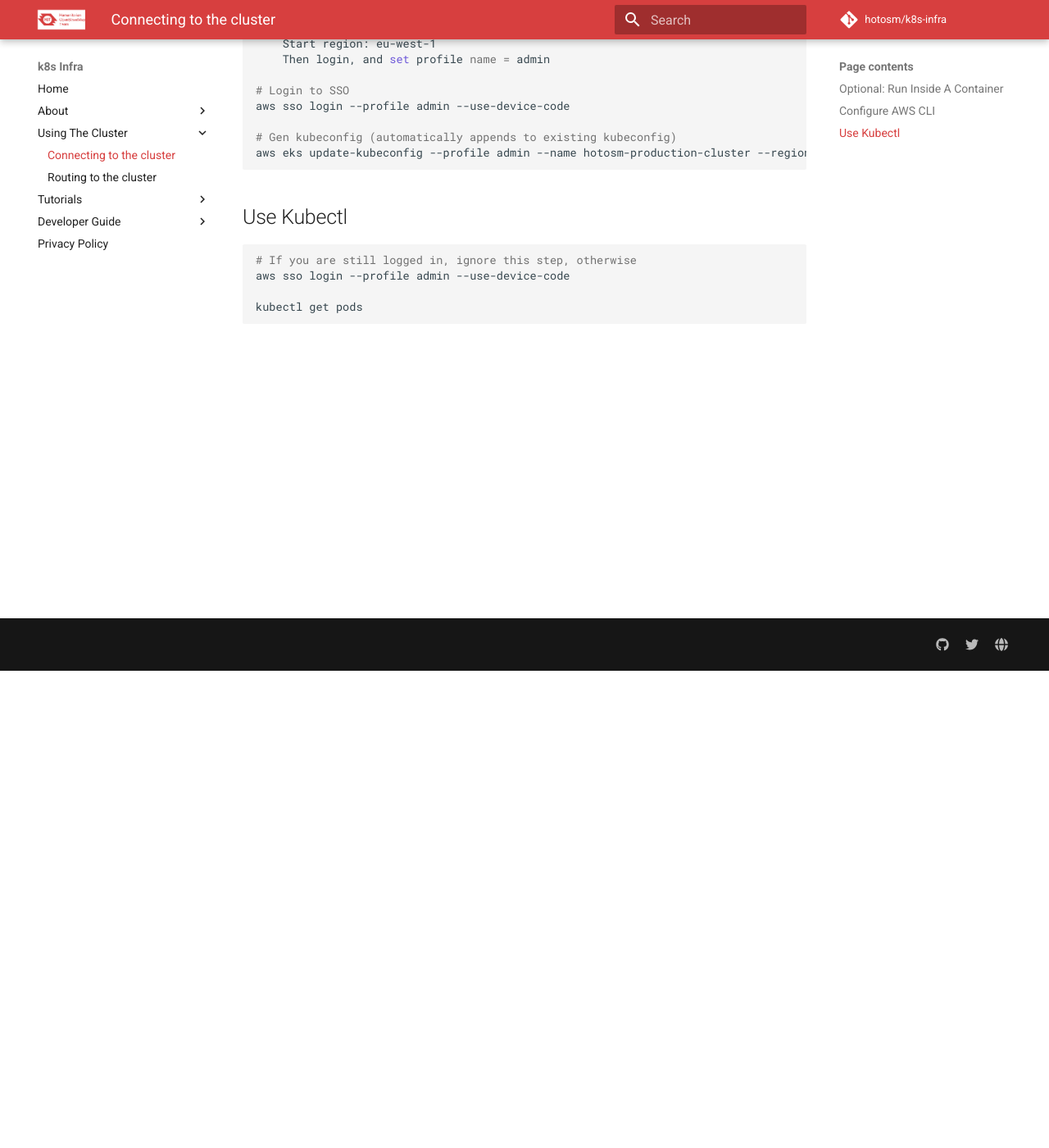
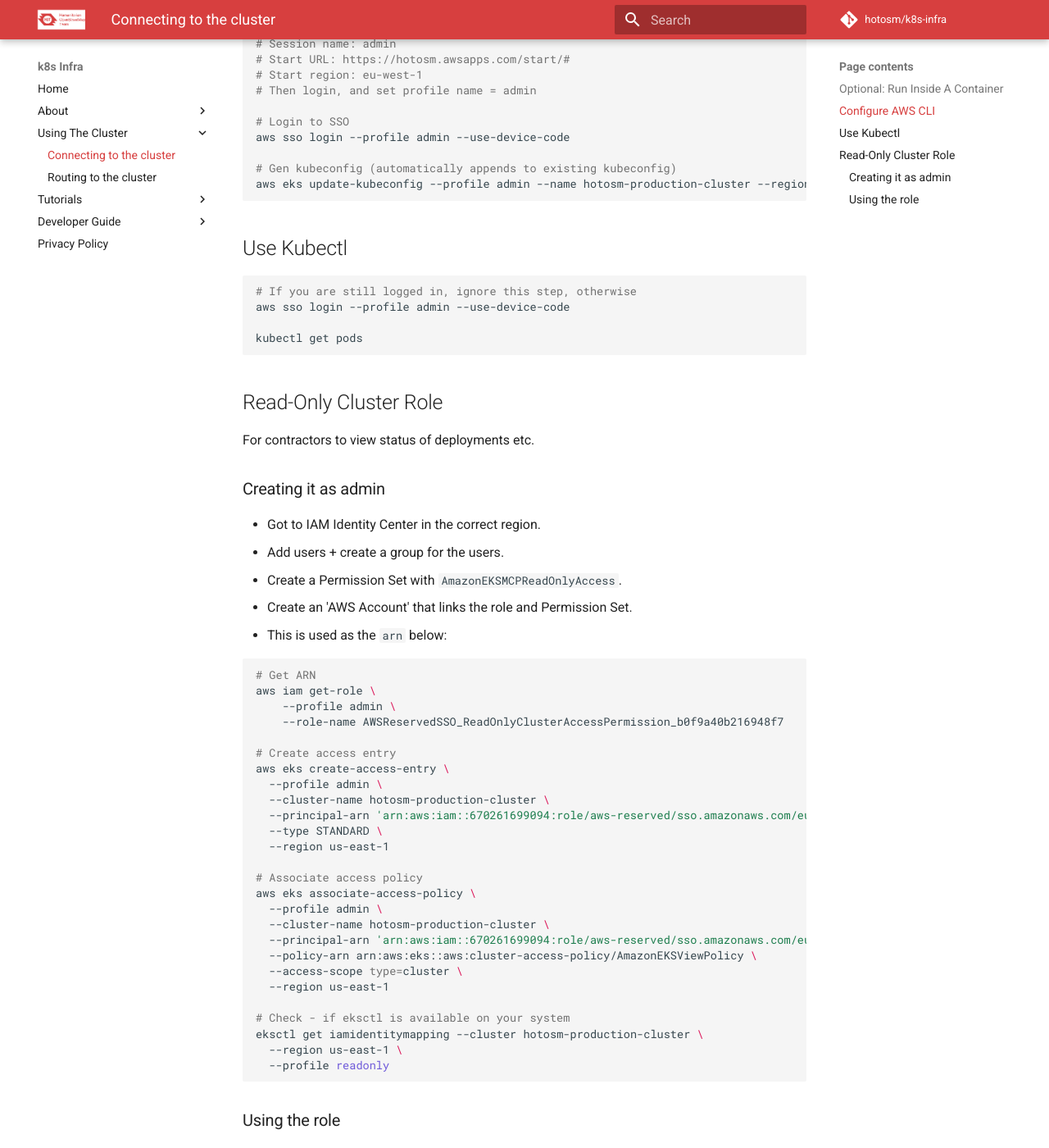
Before and after one commit to hotosm/k8s-infra, an MkDocs documentation site: the page built from docs/usage/connecting-to-cluster.md, in a window 1280 px wide and 1400 px high, scrolled down 582 px. Shown: the whole window at 82% size. Built offline with MkDocs 1.6.1 and Material for MkDocs 9.7.7, drawn with Linux system fonts in a browser that asks for light colours; comment, search, counter and statistics services are not loaded; some of the changed text lies outside the part shown.

Commit message:
docs: update info about read-only k8s cluster access role

````diff
--- a/docs/usage/connecting-to-cluster.md
+++ b/docs/usage/connecting-to-cluster.md
@@ -17,10 +17,12 @@
 ```bash
 # Configure SSO
 aws configure sso --use-device-code
-	Session name: admin
-	Start URL: https://hotosm.awsapps.com/start/#
-	Start region: eu-west-1
-	Then login, and set profile name = admin
+
+# Enter details
+# Session name: admin
+# Start URL: https://hotosm.awsapps.com/start/#
+# Start region: eu-west-1
+# Then login, and set profile name = admin
 
 # Login to SSO
 aws sso login --profile admin --use-device-code
@@ -37,3 +39,73 @@ aws sso login --profile admin --use-device-code
 
 kubectl get pods
 ```
+
+## Read-Only Cluster Role
+
+For contractors to view status of deployments etc.
+
+### Creating it as admin
+
+- Got to IAM Identity Center in the correct region.
+- Add users + create a group for the users.
+- Create a Permission Set with `AmazonEKSMCPReadOnlyAccess`.
+- Create an 'AWS Account' that links the role and Permission Set.
+- This is used as the `arn` below:
+
+```bash
+# Get ARN
+aws iam get-role \
+	--profile admin \
+	--role-name AWSReservedSSO_ReadOnlyClusterAccessPermission_b0f9a40b216948f7
+
+# Create access entry
+aws eks create-access-entry \
+  --profile admin \
+  --cluster-name hotosm-production-cluster \
+  --principal-arn 'arn:aws:iam::670261699094:role/aws-reserved/sso.amazonaws.com/eu-west-1/AWSReservedSSO_ReadOnlyClusterAccessPermission_b0f9a40b216948f7' \
+  --type STANDARD \
+  --region us-east-1
+
+# Associate access policy
+aws eks associate-access-policy \
+  --profile admin \
+  --cluster-name hotosm-production-cluster \
+  --principal-arn 'arn:aws:iam::670261699094:role/aws-reserved/sso.amazonaws.com/eu-west-1/AWSReservedSSO_ReadOnlyClusterAccessPermission_b0f9a40b216948f7' \
+  --policy-arn arn:aws:eks::aws:cluster-access-policy/AmazonEKSViewPolicy \
+  --access-scope type=cluster \
+  --region us-east-1
+
+# Check - if eksctl is available on your system
+eksctl get iamidentitymapping --cluster hotosm-production-cluster \
+  --region us-east-1 \
+  --profile readonly
+```
+
+### Using the role
+
+This role should have access to view pods / deployment progress,
+but not modify things.
+
+`~/.aws/config`
+```toml
+[profile readonly]
+sso_session = readonly
+sso_account_id = 670261699094
+sso_role_name = ReadOnlyClusterAccessPermission
+[sso-session readonly]
+sso_start_url = https://hotosm.awsapps.com/start/#
+sso_region = eu-west-1
+sso_registration_scopes = sso:account:access
+```
+
+Terminal:
+```bash
+# Login to SSO
+aws sso login --profile readonly --use-device-code
+
+# Update Kubeconfig with access
+aws eks update-kubeconfig --profile readonly --name hotosm-production-cluster --region us-east-1
+
+# View pods
+kubectl get pods
+```
````
Also changed, not shown: README.md (line endings or trailing spaces).
